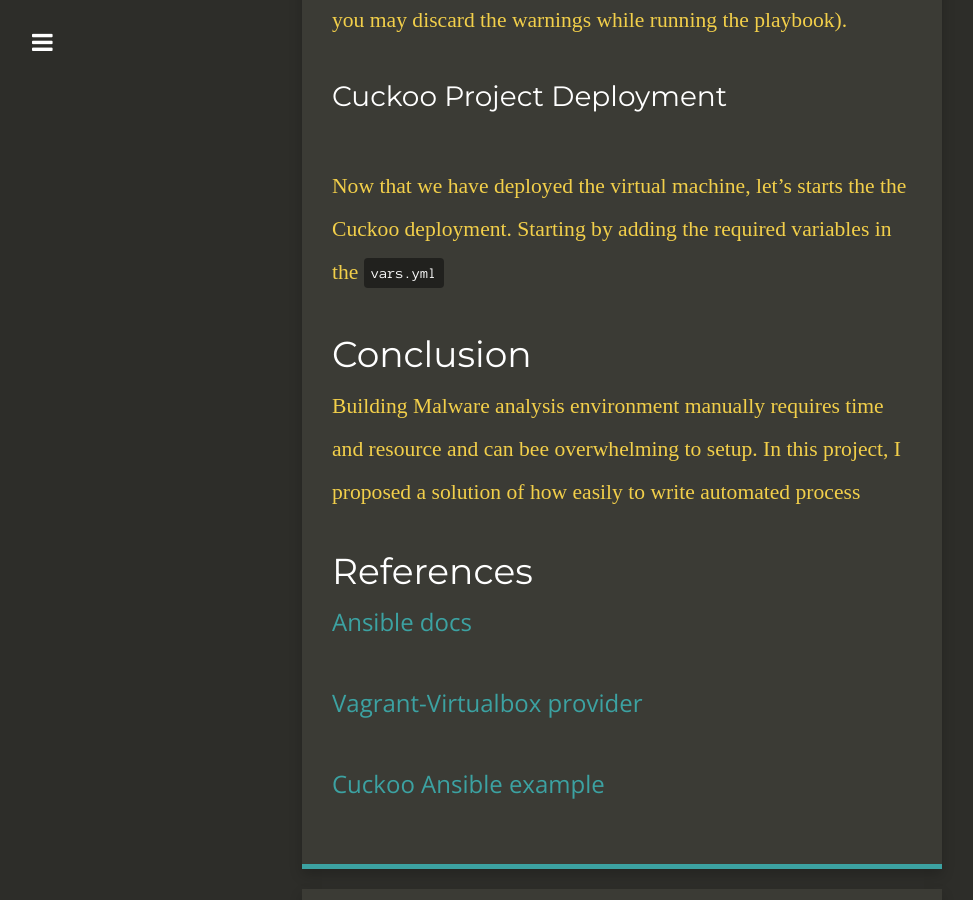
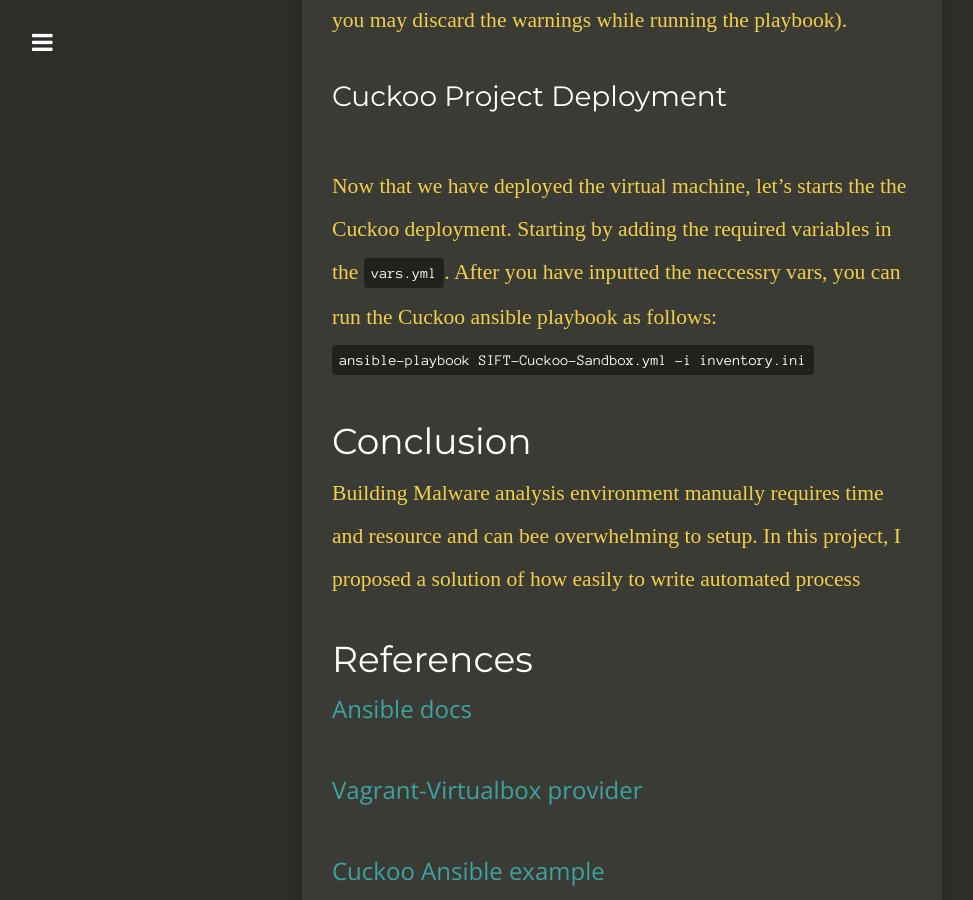
Before and after one commit to sh1dow3r/layer0, a Jekyll site: the page built from _posts/2020-04-14-Cuckoo_SIFT_With_Ansible.md, in a window 1280 px wide and 900 px high, scrolled down 6543 px. Shown: the whole window, without its empty margins (18-991 px from the left). Built offline with Jekyll 4.4.1, drawn with Linux system fonts in a browser that asks for light colours; nearby versions of some CDN libraries; comment, search, counter and statistics services are not loaded.

```diff
--- a/_posts/2020-04-14-Cuckoo_SIFT_With_Ansible.md
+++ b/_posts/2020-04-14-Cuckoo_SIFT_With_Ansible.md
@@ -87,7 +87,8 @@ As you can see, in the previous screenshot the ansible playbook is completed and
 ### Cuckoo Project Deployment
 
 <span style="color: #f2cf4a; font-family: Babas; font-size: 0.9em;">
-Now that we have deployed the virtual machine, let's starts the the Cuckoo deployment. Starting by adding the required variables in the `vars.yml`
+Now that we have deployed the virtual machine, let's starts the the Cuckoo deployment. Starting by adding the required variables in the `vars.yml`. After you have inputted the neccessry vars, you can run the Cuckoo ansible playbook as follows:
+`ansible-playbook SIFT-Cuckoo-Sandbox.yml -i inventory.ini`
 
 # Conclusion
 
```
